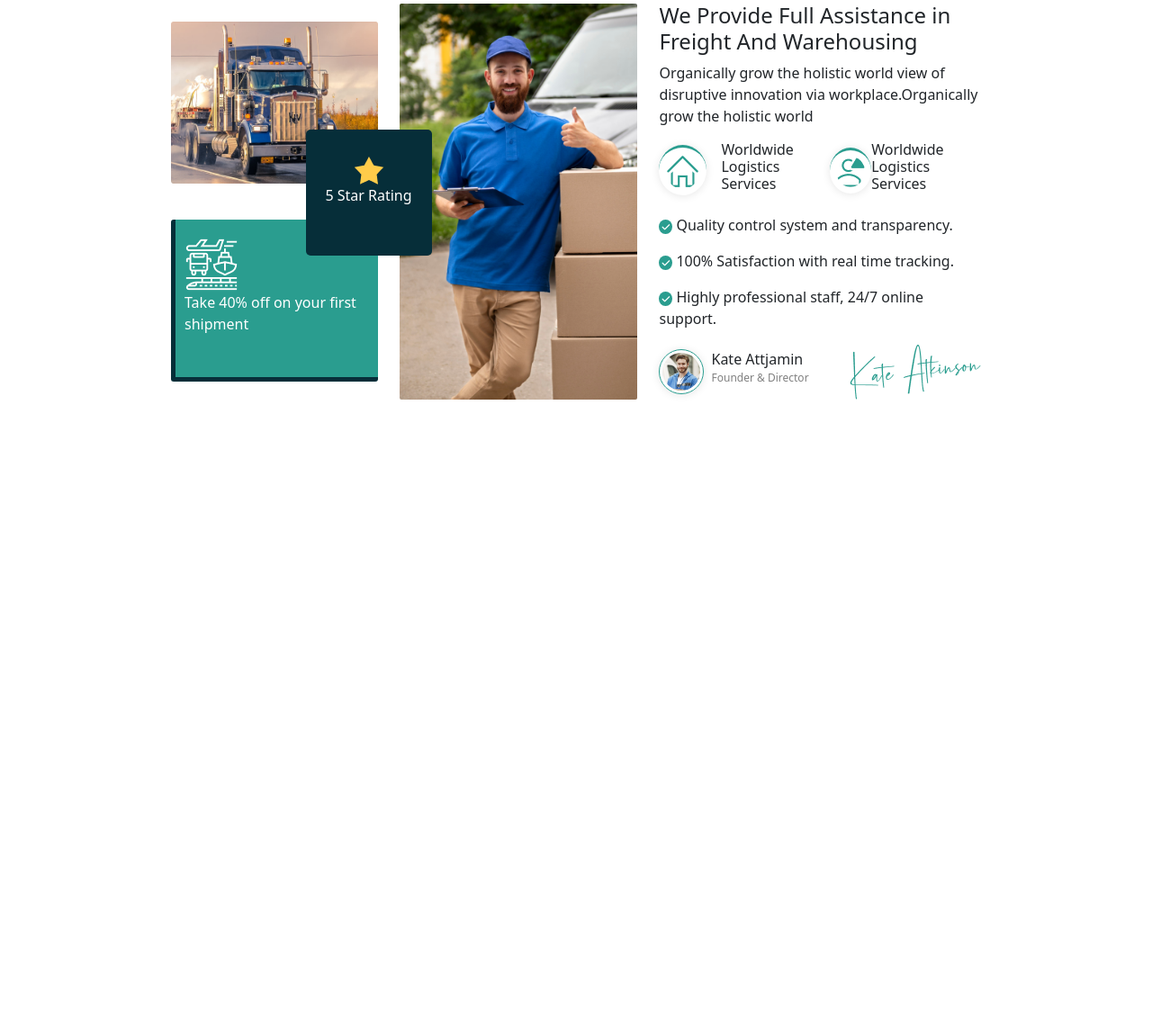
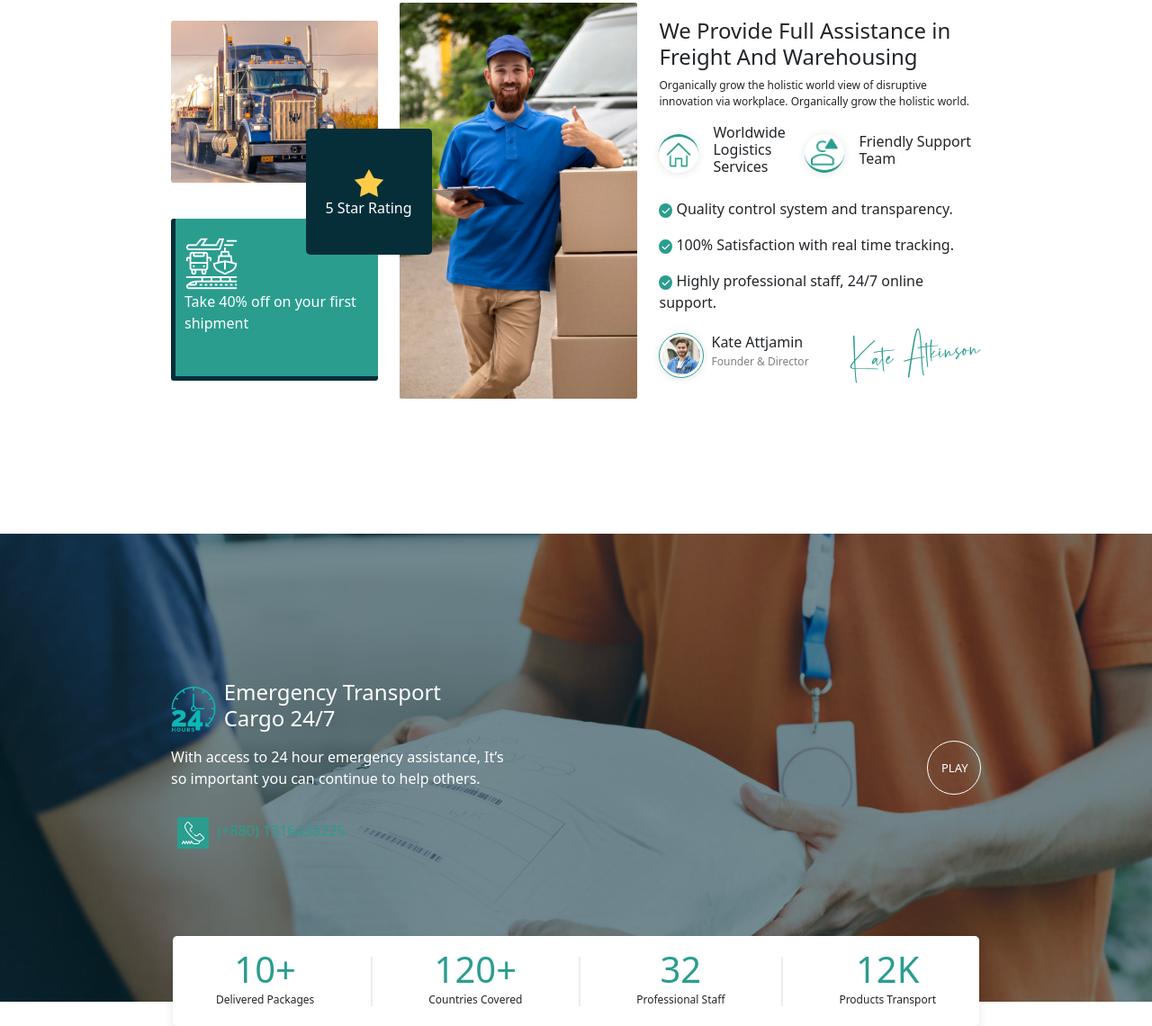
Before and after one commit to tobiborrahman/trucker, a plain HTML site: page index.html in a window 1280 px wide. Shown: the part 1002-2142 px from the top of the page at 90% size. Before the commit the page ends 1596 px from the top, so only its background shows below. Drawn offline with nearby package versions, Linux system fonts and the light colour scheme.

Commit message:
emergency section completed

```diff
--- a/index.html
+++ b/index.html
@@ -157,34 +157,36 @@
 					We Provide Full Assistance in <br />
 					Freight And Warehousing
 				</h4>
-				<p class="w-full">
+				<p class="about-para">
 					Organically grow the holistic world view of disruptive
-					innovation via workplace.Organically grow the holistic world
+					innovation via workplace. Organically grow the holistic
+					world.
 				</p>
 				<div
 					class="flex justify-content-between align-items-center mb-3"
 				>
 					<div class="flex">
+						<div class="about-icon">
 							<img
-							class="about-icon"
+								class="home"
 								src="./images/clarity_home-line.png"
 								alt=""
 							/>
+						</div>
 						<h6 class="ms-3">
 							Worldwide <br />
 							Logistics Services
 						</h6>
 					</div>
 					<div class="flex">
+						<div class="about-icon-2">
 							<img
-							class="about-icon"
+								class="home"
 								src="./images/Group 1000002742.png"
 								alt=""
 							/>
-						<h6>
-							Worldwide <br />
-							Logistics Services
-						</h6>
+						</div>
+						<h6 class="ms-3">Friendly Support Team</h6>
 					</div>
 				</div>
 				<p>
@@ -220,6 +222,69 @@
 			</div>
 		</section>
 
+		<!-- Emergency Section  -->
+		<section class="position-relative">
+			<div class="emergency">
+				<div>
+					<div class="watch flex text-white">
+						<img
+							class="watch-img"
+							src="./images/24-hours 1.png"
+							alt=""
+						/>
+						<h4>
+							Emergency Transport <br />
+							Cargo 24/7
+						</h4>
+					</div>
+					<p class="text-white py-2">
+						With access to 24 hour emergency assistance, It’s <br />
+						so important you can continue to help others.
+					</p>
+					<div
+						class="watch-2 flex justify-content-center align-items-center"
+					>
+						<img
+							class="phone-062"
+							src="./images/062-phone.png"
+							alt=""
+						/>
+						<p class="phone-number">(+880) 1316433225</p>
+					</div>
+				</div>
+				<div>
+					<div class="play">
+						<p class="play-2">PLAY</p>
+					</div>
+				</div>
+			</div>
+			<div class="details-position">
+				<div>
+					<div class="mx-auto px-5 details">
+						<div class="text-center">
+							<h1 class="pt-2 details-number">10+</h1>
+							<p class="freight">Delivered Packages</p>
+						</div>
+						<div class="line-3"></div>
+						<div class="text-center">
+							<h1 class="pt-2 details-number">120+</h1>
+							<p class="freight">Countries Covered</p>
+						</div>
+						<div class="line-3"></div>
+						<div class="text-center">
+							<h1 class="pt-2 details-number">32</h1>
+							<p class="freight">Professional Staff</p>
+						</div>
+						<div class="line-3"></div>
+						<div class="text-center">
+							<h1 class="pt-2 details-number">12K</h1>
+							<p class="freight">Products Transport</p>
+						</div>
+					</div>
+				</div>
+			</div>
+		</section>
+
 		<!-- Bootstrap -->
 		<script
 			src="https://cdn.jsdelivr.net/npm/bootstrap@5.3.2/dist/js/bootstrap.bundle.min.js"
--- a/style.css
+++ b/style.css
@@ -149,13 +149,17 @@
 	height: 180px;
 }
 
+.about-para {
+	font-size: 12px;
+}
+
 .rating {
 	width: 140px;
 	height: 140px;
 	text-align: center;
 	background-color: #062e39;
 	color: white;
-	padding-top: 30px;
+	padding-top: 45px;
 	top: 30%;
 	left: 65%;
 	border-radius: 5px;
@@ -180,11 +184,21 @@
 }
 
 .about-icon {
-	font-size: 20px;
-	padding: 7px;
+	padding: 5px 7px;
 	border-top: 3px solid #2a9d8f;
 	border-radius: 50%;
 	box-shadow: 0px 1px 10px 0px rgba(0, 0, 0, 0.1);
+}
+.about-icon-2 {
+	padding: 5px 7px;
+	border-bottom: 3px solid #2a9d8f;
+	border-radius: 50%;
+	box-shadow: 0px 1px 10px 0px rgba(0, 0, 0, 0.1);
+}
+
+.home {
+	width: 30px;
+	height: 30px;
 }
 
 .check-icon {
@@ -209,3 +223,87 @@
 	color: gray;
 	font-weight: 100;
 }
+
+/* Emergency Section  */
+.emergency {
+	padding: 50px 190px;
+	display: flex;
+	justify-content: space-between;
+	align-items: center;
+	width: full;
+	height: 65vh;
+	background-image: url('./images/gift-image.png');
+	background-position: center;
+	background-size: cover;
+}
+
+.watch-img {
+	width: 50px;
+	height: 50px;
+}
+
+.watch {
+	width: 300px;
+}
+
+.watch-2 {
+	width: 200px;
+}
+
+.phone-number {
+	color: #2a9d8f;
+	margin-top: 10px;
+	margin-left: 10px;
+}
+
+.phone-062 {
+	font-size: 10px;
+	background: #2a9d8f;
+	padding: 5px;
+	border-radius: 2px;
+}
+
+.play {
+	width: 60px;
+	height: 60px;
+	color: white;
+	font-weight: 100;
+	border: 1px solid white;
+	border-radius: 50%;
+	padding: 10px;
+}
+
+.play-2 {
+	font-size: 13px;
+	padding-top: 10px;
+	padding-left: 5px;
+}
+
+.details {
+	display: flex;
+	justify-content: space-between;
+	align-items: center;
+	width: 70%;
+	height: 100px;
+	background: white;
+	border-radius: 5px;
+	box-shadow: 0px 5px 10px 0px rgba(0, 0, 0, 0.1);
+}
+
+.details-number {
+	color: #2a9d8f;
+}
+
+.details-position {
+	position: absolute;
+	top: 86%;
+	left: 0;
+	right: 0;
+	bottom: 0;
+}
+
+.freight {
+	margin-top: -7px;
+	font-size: 12px;
+	font-weight: 400;
+}
```
Also changed, not shown: images/062-phone.png (added), images/24-hours 1.png (added), images/gift-image.png (added), images/图层_x0020_1 (1).png (deleted), images/图层_x0020_1.png (deleted). Lines whose indentation alone changed are shown as unchanged.
